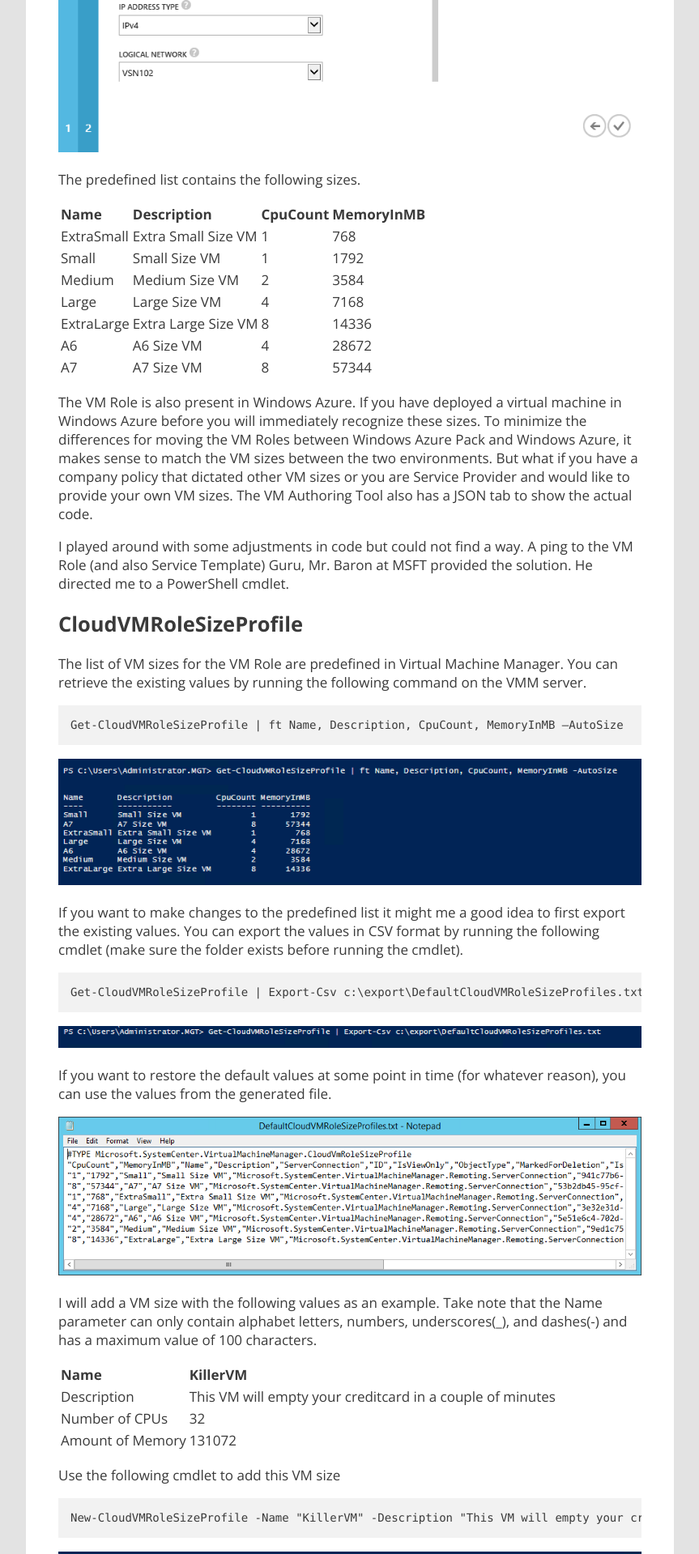
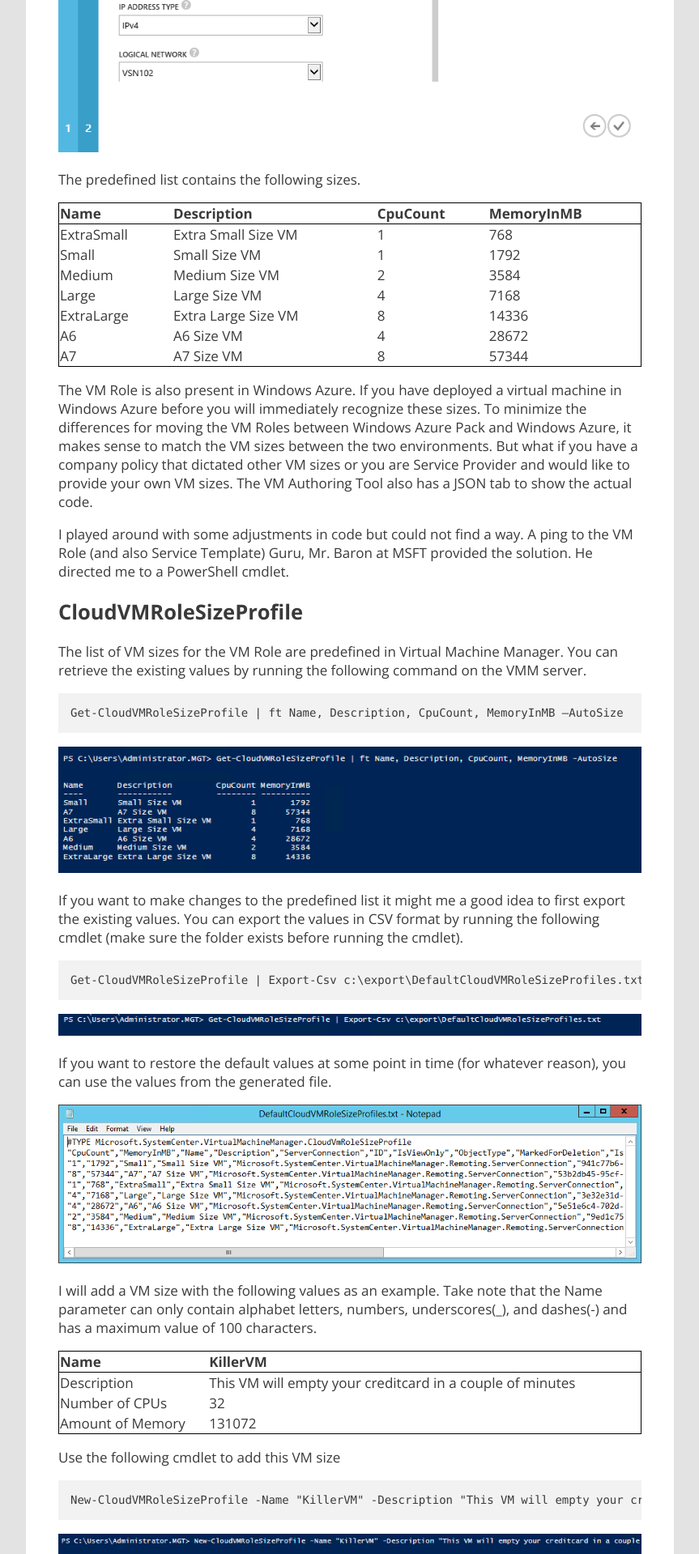
Before and after one commit to marcvaneijk/marcvaneijk.old, a Jekyll site: the page built from _posts/2014-03-09-vmrolesize.md, in a window 1280 px wide. Shown: the part 1897-3816 px from the top of the page at 81% size, without its empty margins (58-921 px from the left). Built offline with Jekyll 4.4.1, drawn with Linux system fonts in a browser that asks for light colours; nearby versions of some CDN libraries.

Commit message:
Update content.css

```diff
--- a/css/content.css
+++ b/css/content.css
@@ -47,6 +47,12 @@ blockquote {
 
 table {
   text-align: left;
+  width: 100%;
+  border-collapse: collapse;
+ }
+
+table, thead, tbody {
+  border: 1px solid black;
  }
 
 /* Index */
```
